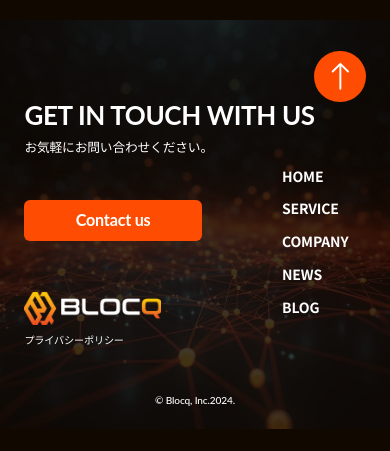
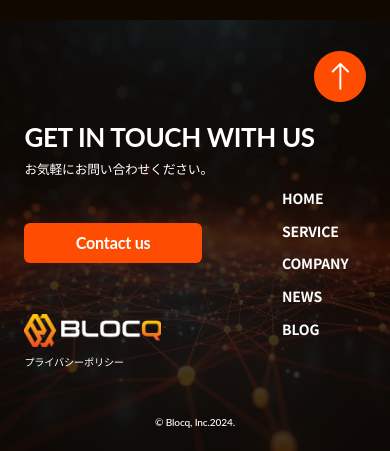
Before and after one commit to rkcc8809/blocqlnc-repository, a PHP site: page /company.html in a window 390 px wide. Shown: the part 4831-5282 px from the top of the page. Before the commit the page ends 5260 px from the top, so only its background shows below. Run offline with PHP 8.4, Linux system fonts and the light colour scheme; style sheets or scripts are compiled from the project's sources; some web fonts are replaced.

Commit message:
6th-commit

```diff
--- a/css/common-main.css
+++ b/css/common-main.css
@@ -829,7 +829,7 @@ li {
 }
 @media screen and (max-width: 480px) {
   .footer-wrap__btn__circle {
-    margin-bottom: 0;
+    margin-bottom: 6.5%;
     width: 15%;
   }
 }
--- a/scss/common-main.scss
+++ b/scss/common-main.scss
@@ -674,7 +674,7 @@
           width: 9%;
         }
         @include g.mq(sp) {
-          margin-bottom: 0;
+          margin-bottom: 6.5%;
           width: 15%;
         }
         & a {
```
